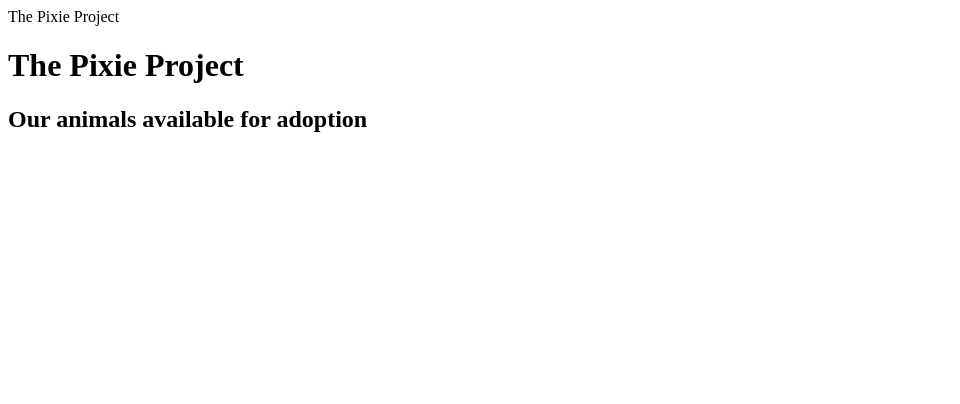
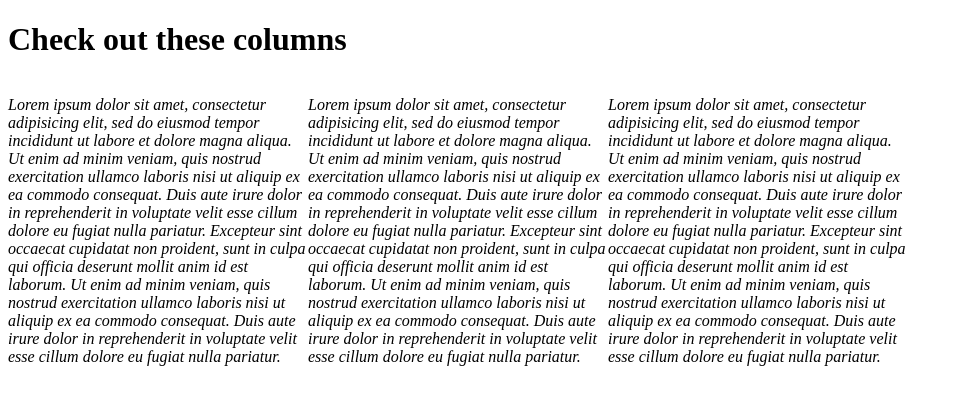
Before and after one commit to kelly-camille/shelter, a plain HTML site: page index.html in a window 1280 px wide. Shown: the whole page, without its empty margins (0-960 px from the left). Drawn offline with Linux system fonts and the light colour scheme.

Commit message:
WIP add columns, fix width bug

```diff
--- a/css/styles.css
+++ b/css/styles.css
@@ -0,0 +1,5 @@
+.column {
+    width: 300px;
+    float: left;
+    font-style:italic;
+  }
--- a/index.html
+++ b/index.html
@@ -1,15 +1,22 @@
+
 <!DOCTYPE html>
-<html lang="en-US"
+<html lang="en-US">
 <head>
-    <link href="css/styles.css" rel="stylesheet" type="text/css"
-    <title>The Pixie Project</title>
+  <link href="css/styles.css" rel="stylesheet" type="text/css" media="all">
+  <title>Columns</title>
 </head>
 <body>
-    <h1>The Pixie Project</h1>
-    <h2>Our animals available for adoption</h2>
-    <p>
+  <h1>Check out these columns</h1>
+  <div class="column">
+    <p>Lorem ipsum dolor sit amet, consectetur adipisicing elit, sed do eiusmod tempor incididunt ut labore et dolore magna aliqua. Ut enim ad minim veniam, quis nostrud exercitation ullamco laboris nisi ut aliquip ex ea commodo consequat. Duis aute irure dolor in reprehenderit in voluptate velit esse cillum dolore eu fugiat nulla pariatur. Excepteur sint occaecat cupidatat non proident, sunt in culpa qui officia deserunt mollit anim id est laborum. Ut enim ad minim veniam, quis nostrud exercitation ullamco laboris nisi ut aliquip ex ea commodo consequat. Duis aute irure dolor in reprehenderit in voluptate velit esse cillum dolore eu fugiat nulla pariatur.</p>
+  </div>
 
+  <div class="column">
+    <p>Lorem ipsum dolor sit amet, consectetur adipisicing elit, sed do eiusmod tempor incididunt ut labore et dolore magna aliqua. Ut enim ad minim veniam, quis nostrud exercitation ullamco laboris nisi ut aliquip ex ea commodo consequat. Duis aute irure dolor in reprehenderit in voluptate velit esse cillum dolore eu fugiat nulla pariatur. Excepteur sint occaecat cupidatat non proident, sunt in culpa qui officia deserunt mollit anim id est laborum. Ut enim ad minim veniam, quis nostrud exercitation ullamco laboris nisi ut aliquip ex ea commodo consequat. Duis aute irure dolor in reprehenderit in voluptate velit esse cillum dolore eu fugiat nulla pariatur.</p>
+  </div>
 
-    </p>
-
+  <div class="column">
+    <p>Lorem ipsum dolor sit amet, consectetur adipisicing elit, sed do eiusmod tempor incididunt ut labore et dolore magna aliqua. Ut enim ad minim veniam, quis nostrud exercitation ullamco laboris nisi ut aliquip ex ea commodo consequat. Duis aute irure dolor in reprehenderit in voluptate velit esse cillum dolore eu fugiat nulla pariatur. Excepteur sint occaecat cupidatat non proident, sunt in culpa qui officia deserunt mollit anim id est laborum. Ut enim ad minim veniam, quis nostrud exercitation ullamco laboris nisi ut aliquip ex ea commodo consequat. Duis aute irure dolor in reprehenderit in voluptate velit esse cillum dolore eu fugiat nulla pariatur.</p>
+  </div>
 </body>
+</html>
```
Also changed, not shown: img/cat.jpg (added), 1 other file.
